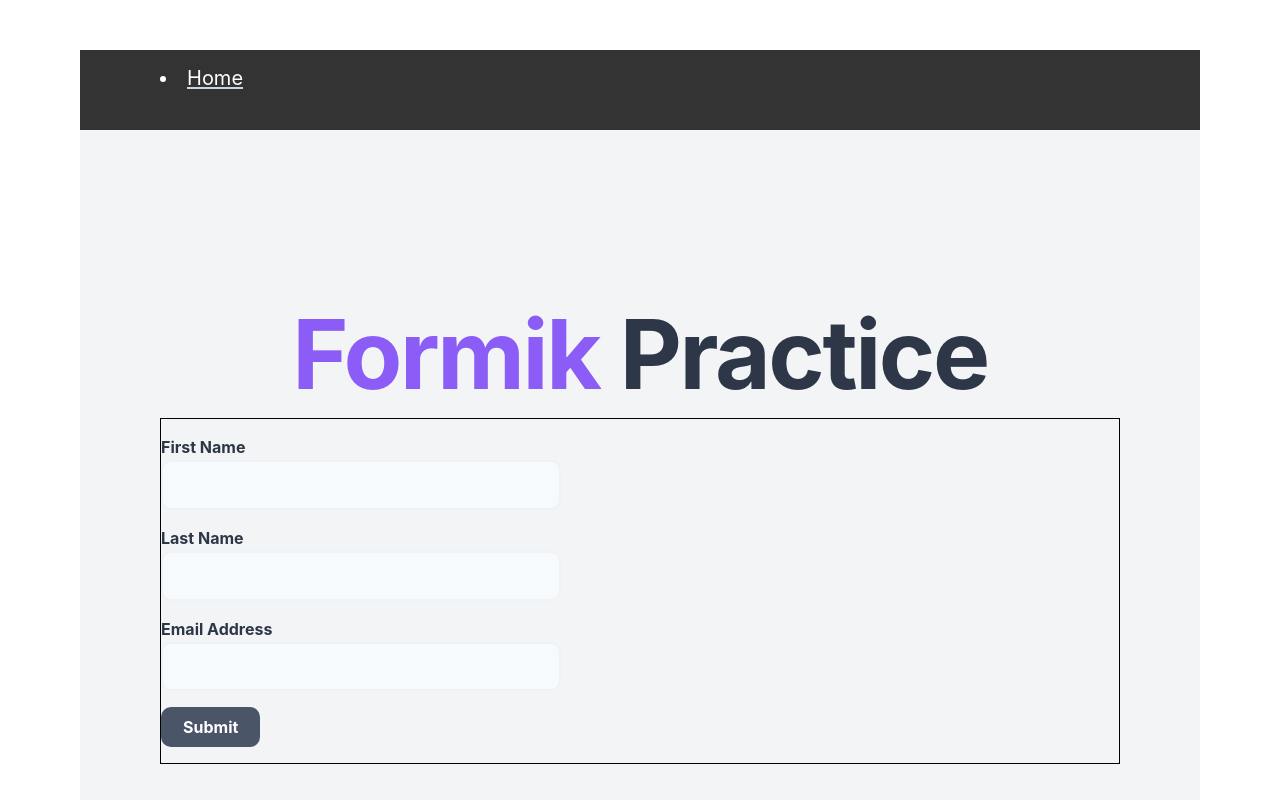
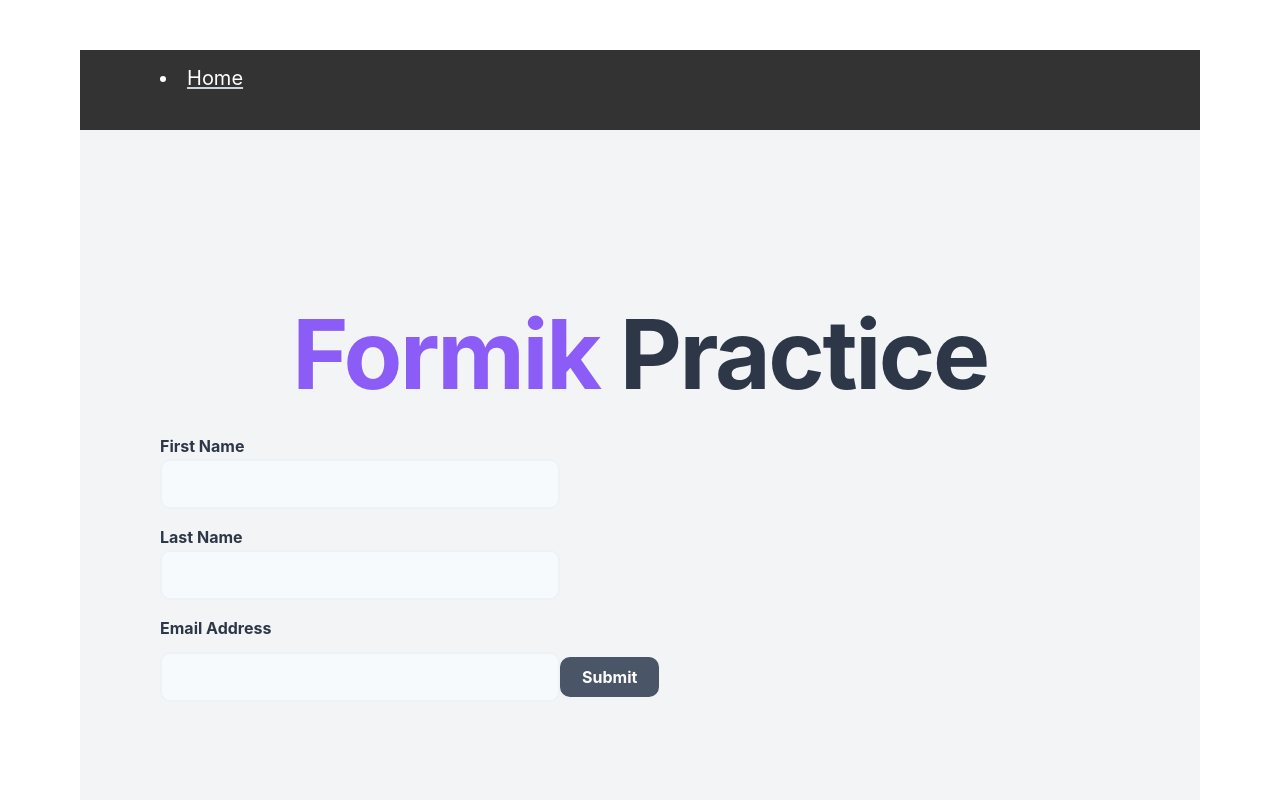
Before and after one commit to jleomorris/formik-practice, a Next.js app: page / in a window 1280 px wide. Shown: the top 800 px of the page. Built offline with nearby package versions, Linux system fonts and the light colour scheme.

Commit message:
Add Formik components

```diff
--- a/components/SignUpForm/index.tsx
+++ b/components/SignUpForm/index.tsx
@@ -1,10 +1,11 @@
-import { useFormik } from 'formik';
+import { Formik, Field, Form, ErrorMessage } from 'formik';
 import * as Yup from 'yup';
 
 const SignupForm = () => {
-  const formik = useFormik({
-    initialValues: { firstName: '', lastName: '', email: '' },
-    validationSchema: Yup.object({
+  return (
+    <Formik
+      initialValues={{ firstName: '', lastName: '', email: '' }}
+      validationSchema={Yup.object({
         firstName: Yup.string()
           .max(15, 'Must be 15 characters or less')
           .required('Required'),
@@ -12,43 +13,30 @@
           .max(20, 'Must be 20 characters or less')
           .required('Required'),
         email: Yup.string().email('Invalid email address').required('Required'),
-    }),
-    onSubmit: (values) => {
+      })}
+      onSubmit={(values, { setSubmitting }) => {
+        setTimeout(() => {
           alert(JSON.stringify(values, null, 2));
-    },
-  });
-
-  return (
-    <form
-      onSubmit={formik.handleSubmit}
-      className='flex flex-col border border-black'
+          setSubmitting(false);
+        }, 400);
+      }}
     >
+      <Form>
         <label htmlFor='firstName'>First Name</label>
-      <input
-        id='firstName'
-        type='text'
-        {...formik.getFieldProps('firstName')}
-      />
-      {formik.touched.firstName && formik.errors.firstName ? (
-        <div>{formik.errors.firstName}</div>
-      ) : null}
+        <Field name='firstName' type='text' />
+        <ErrorMessage name='firstName' />
 
         <label htmlFor='lastName'>Last Name</label>
-      <input id='lastName' type='text' {...formik.getFieldProps('lastName')} />
-      {formik.touched.lastName && formik.errors.lastName ? (
-        <div>{formik.errors.lastName}</div>
-      ) : null}
+        <Field name='lastName' type='text' />
+        <ErrorMessage name='lastName' />
 
         <label htmlFor='email'>Email Address</label>
-      <input id='email' type='email' {...formik.getFieldProps('email')} />
-      {formik.touched.email && formik.errors.email ? (
-        <div>{formik.errors.email}</div>
-      ) : null}
+        <Field name='email' type='email' />
+        <ErrorMessage name='email' />
 
-      <div>
         <button type='submit'>Submit</button>
-      </div>
-    </form>
+      </Form>
+    </Formik>
   );
 };
 
```
Lines whose indentation alone changed are shown as unchanged.
